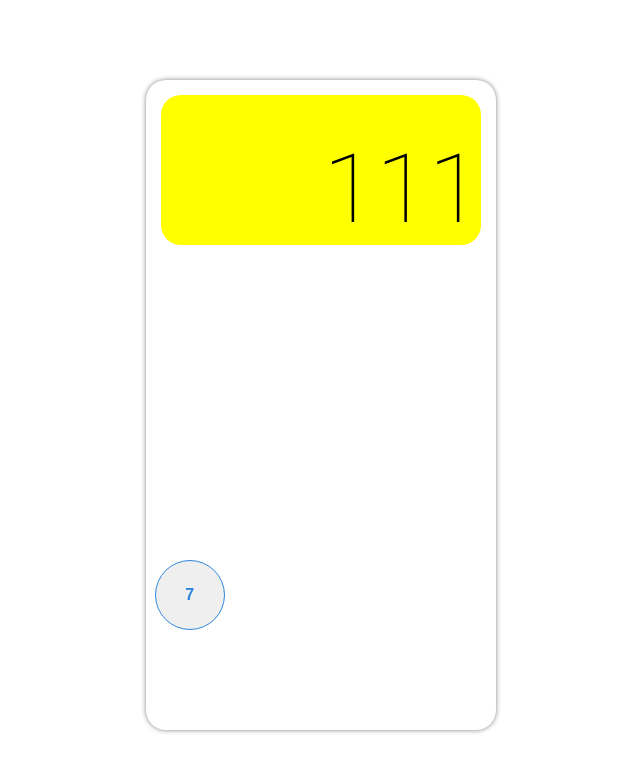
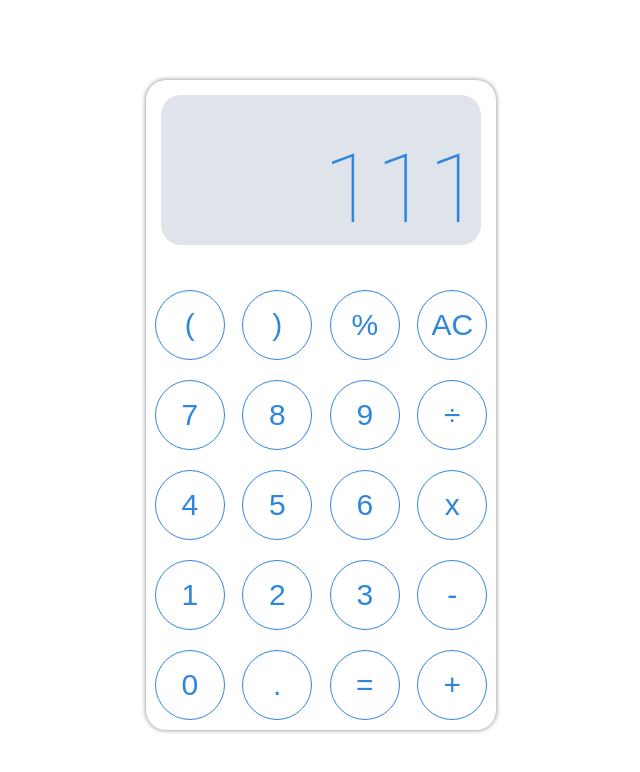
Before and after one commit to yuchenliu15/calculator-app, a Vue app: page / in a window 1280 px wide. Shown: the top 772 px of the page, without its empty margins (319-959 px from the left). Built offline with nearby package versions, Linux system fonts and the light colour scheme.

Commit message:
finish layout and styling

```diff
--- a/src/App.vue
+++ b/src/App.vue
@@ -1,7 +1,12 @@
 <template>
   <div id="app">
     <NumberDisplay :number="number" ></NumberDisplay>
-    <FunctionButton :symbol="'7'"></FunctionButton>
+    <FunctionButton
+      v-for="button in buttons"
+      :symbol="button"
+      :key="button"
+    ></FunctionButton>
+
   </div>
 </template>
 
@@ -18,7 +23,14 @@ export default {
   },
   data: function() {
     return {
-      number: 111
+      number: 111,
+      buttons: [
+        '(',')', '%', 'AC',
+        '7', '8', '9', '÷',
+        '4', '5', '6', 'x',
+        '1', '2', '3', '-',
+        '0', '.', '=', '+'
+        ]
     }
   }
 }
@@ -36,6 +48,7 @@ export default {
   height: 650px;
   font-family: MyFont;
   box-shadow: 0 0 5px grey;
+  color: #2e86de;
   border-radius: 20px;
   margin: auto;
   margin-top: 80px;
--- a/src/components/FunctionButton.vue
+++ b/src/components/FunctionButton.vue
@@ -17,13 +17,18 @@ export default {
   height: 70px;
   border: none;
   color: #2e86de;
+  background-color: white;
   border: solid 1px #2e86de;
   text-align: center;
   text-decoration: none;
   display: inline-block;
-  font-size: 16px;
-  font-weight: 900;
+  font-size: 30px;
   border-radius: 50%;
   margin: auto;
 }
+
+.button:hover {
+  background-color: #dfe4ea;
+  cursor: pointer;
+}
 </style>
--- a/src/components/NumberDisplay.vue
+++ b/src/components/NumberDisplay.vue
@@ -15,7 +15,7 @@ export default {
 <style scoped>
 .number-container {
   position: relative;
-  background-color: yellow;
+  background-color: #dfe4ea;
   height: 150px;
   border-radius: 20px;
   grid-column: 1/5;
```
